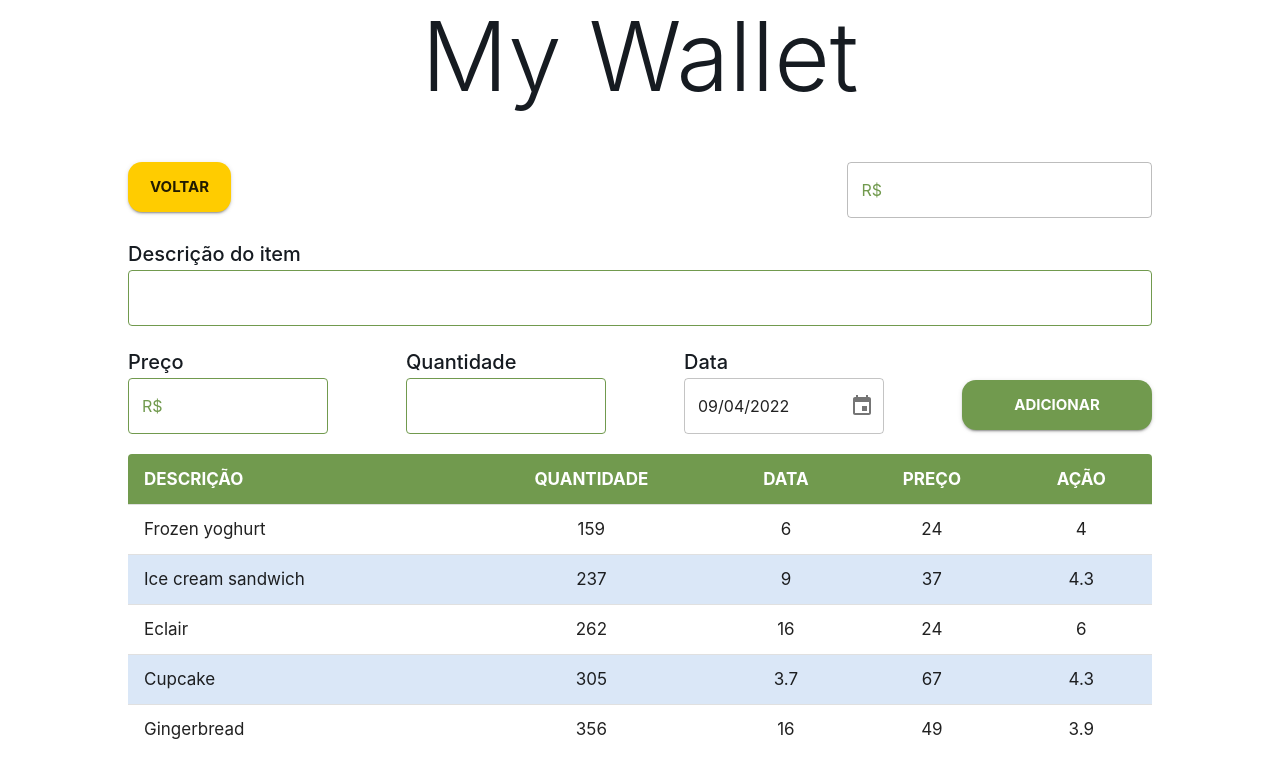
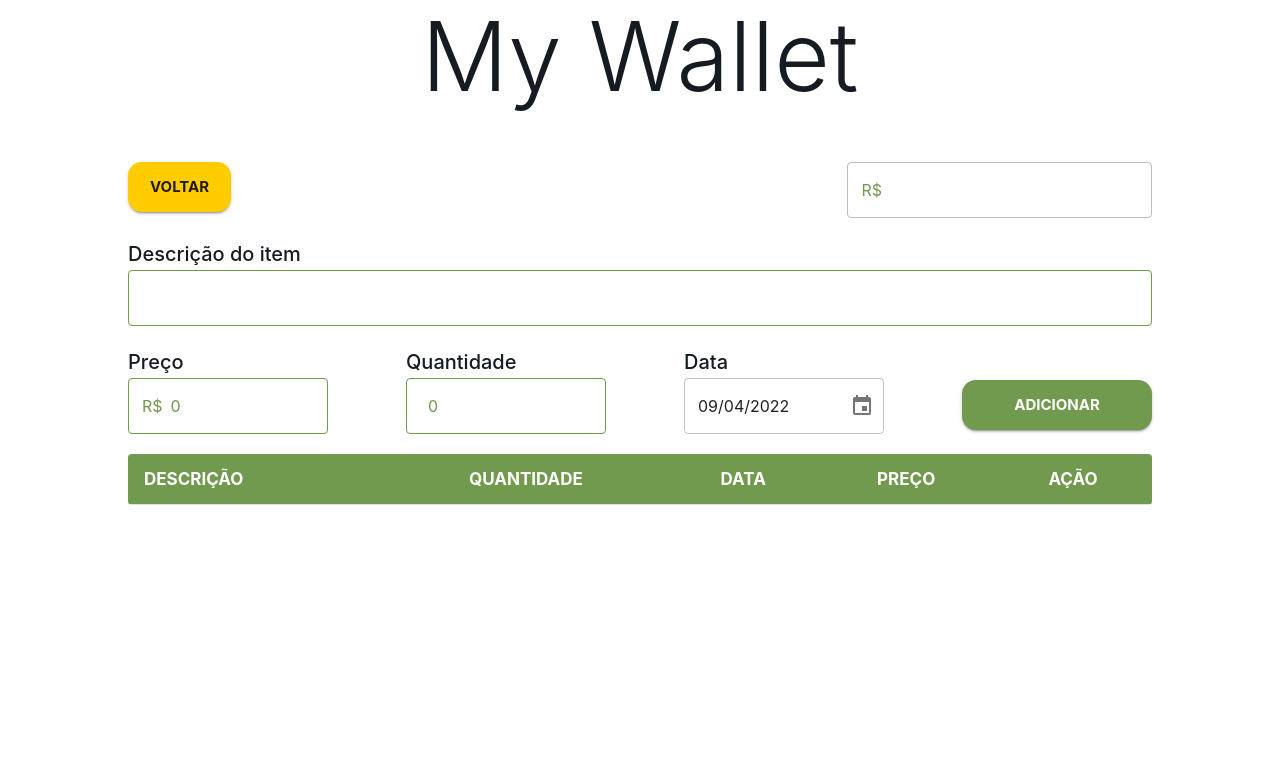
Before and after one commit to caions/my-wallet, a React (Create React App) app: page /expenses in a window 1280 px wide. Shown: the top 778 px of the page. Built offline with nearby package versions, Linux system fonts and the light colour scheme.

Commit message:
feat: controled inputs and table rows by form

```diff
--- a/src/pages/Expenses/index.tsx
+++ b/src/pages/Expenses/index.tsx
@@ -10,7 +10,7 @@ import {
   TextField,
   Typography,
 } from "@mui/material";
-import React from "react";
+import React, { useState } from "react";
 import { DesktopDatePicker } from "@mui/x-date-pickers/DesktopDatePicker";
 import Button from "../../components/Button";
 import { InputText } from "../../components/InputText";
@@ -18,6 +18,7 @@ import Title from "../../components/Title";
 import { LocalizationProvider } from "@mui/x-date-pickers";
 import { AdapterDateFns } from "@mui/x-date-pickers/AdapterDateFns";
 import { useNavigate } from "react-router-dom";
+import { format } from "date-fns/esm";
 
 const Expenses: React.FC = () => {
   const container = {
@@ -74,26 +75,34 @@ const Expenses: React.FC = () => {
     },
   };
 
-  const [value, setValue] = React.useState<Date | null>(new Date());
+  interface IRows {
+    descricao?: string;
+    quantidade?: string;
+    preco?: string;
+    data?: string;
+    acao?: number;
+  }
+
+  const [descricao, setDescricao] = useState("");
+  const [preco, setPreco] = useState("0");
+  const [quantidade, setQuantidade] = useState("0");
+  const [data, setData] = useState<Date | null>(new Date());
+  const [newDate, setNewDate] = useState<string>("");
+  const [rows, setRows] = useState<IRows[]>([]);
   const navigate = useNavigate();
 
-  function createData(
-    descricao: string,
-    quantidade: number,
-    data: number,
-    preco: number,
-    acao: number
-  ) {
-    return { descricao, quantidade, data, preco, acao };
-  }
-
-  const rows = [
-    createData("Frozen yoghurt", 159, 6.0, 24, 4.0),
-    createData("Ice cream sandwich", 237, 9.0, 37, 4.3),
-    createData("Eclair", 262, 16.0, 24, 6.0),
-    createData("Cupcake", 305, 3.7, 67, 4.3),
-    createData("Gingerbread", 356, 16.0, 49, 3.9),
-  ];
+  const handleSubmit = () => {
+    setRows([
+      {
+        descricao,
+        preco,
+        quantidade,
+        data: newDate || format(new Date(data ?? ""), "dd/MM/yyyy"),
+        acao: 1,
+      },
+      ...rows,
+    ]);
+  };
 
   return (
     <>
@@ -106,18 +115,31 @@ const Expenses: React.FC = () => {
             </Button>
             <InputText innerStartAdornment='R$' disabled />
           </Box>
-          <InputText topLabel='Descrição do item' fullWidth />
+          <form method='post' onSubmit={e => e.preventDefault()}>
+            <InputText
+              topLabel='Descrição do item'
+              fullWidth
+              name='descricao'
+              value={descricao}
+              onChange={e => setDescricao(e.target.value)}
+            />
             <Box sx={sectionInputsRow}>
               <InputText
                 inputWidth='200px'
                 topLabel='Preço'
                 innerStartAdornment='R$'
                 type={"number"}
+                name='preco'
+                value={preco}
+                onChange={e => setPreco(e.target.value)}
               />
               <InputText
                 topLabel='Quantidade'
                 type={"number"}
                 inputWidth='200px'
+                name='quantidade'
+                value={quantidade}
+                onChange={e => setQuantidade(e.target.value)}
               />
               <Box
                 sx={{
@@ -128,16 +150,21 @@ const Expenses: React.FC = () => {
                   <Typography variant='h6'>Data</Typography>
                   <DesktopDatePicker
                     inputFormat='dd/MM/yyyy'
-                  value={value}
+                    value={data}
                     minDate={new Date("2017-01-01")}
-                  onChange={(newValue: any) => {
-                    setValue(newValue);
+                    onChange={newValue => {
+                      setData(newValue);
+                      setNewDate(
+                        format(new Date(newValue ?? ""), "dd/MM/yyyy")
+                      );
                     }}
-                  renderInput={(params: any) => <TextField {...params} />}
+                    renderInput={params => <TextField {...params} />}
                   />
                 </LocalizationProvider>
               </Box>
               <Button
+                type='submit'
+                onClick={handleSubmit}
                 sx={{
                   width: "190px",
                   height: "50px",
@@ -147,6 +174,7 @@ const Expenses: React.FC = () => {
                 Adicionar
               </Button>
             </Box>
+          </form>
           <TableContainer component={Paper} sx={{ boxShadow: "none" }}>
             <Table sx={tableStyle} size='small' aria-label='a dense table'>
               <TableHead>
@@ -159,9 +187,9 @@ const Expenses: React.FC = () => {
                 </TableRow>
               </TableHead>
               <TableBody>
-                {rows.map(row => (
+                {rows.map((row, key) => (
                   <TableRow
-                    key={row.descricao}
+                    key={key}
                     sx={{ "&:last-child td, &:last-child th": { border: 0 } }}
                   >
                     <TableCell component='th' scope='row'>
```
Also changed, not shown: .eslintrc.json. Lines whose indentation alone changed are shown as unchanged.
